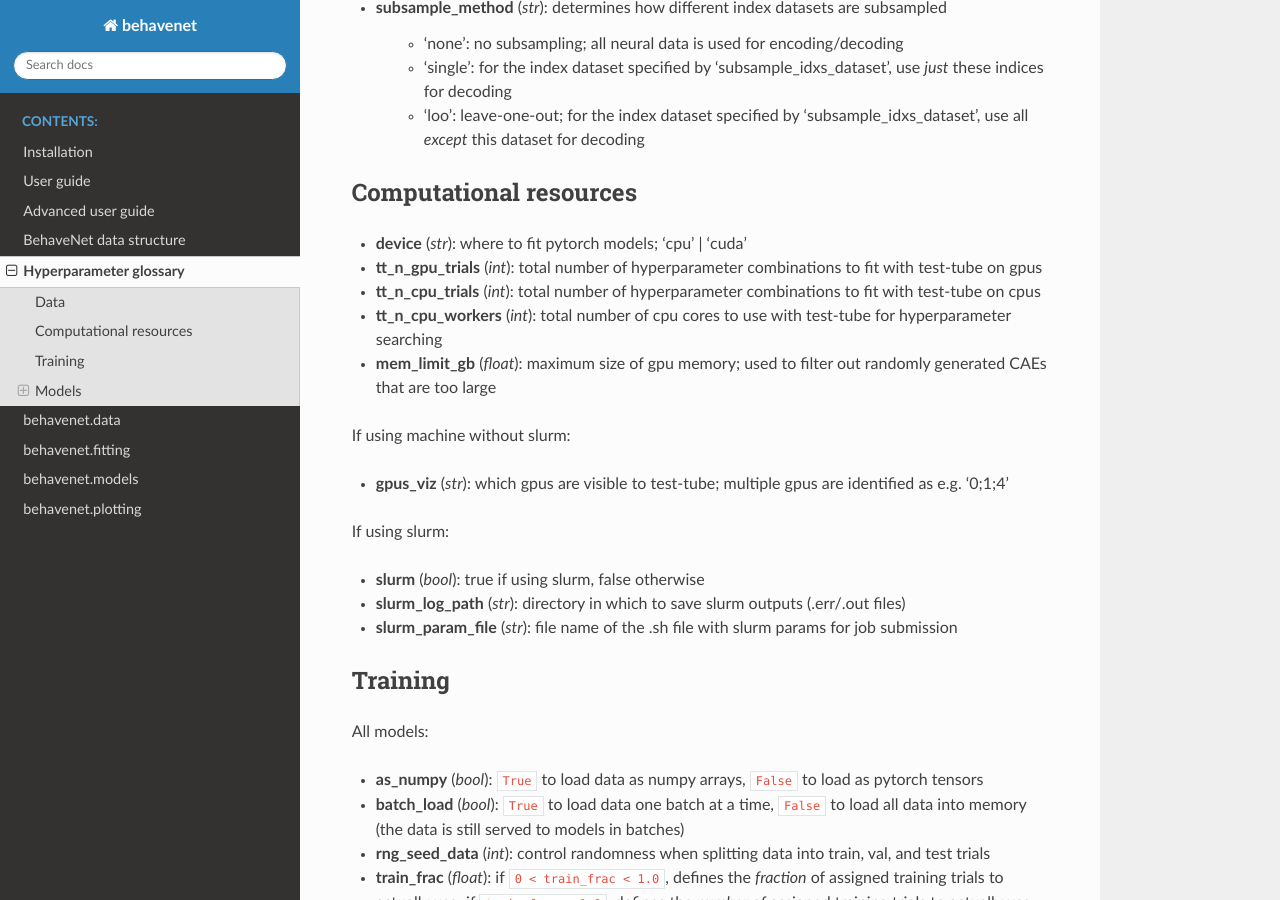
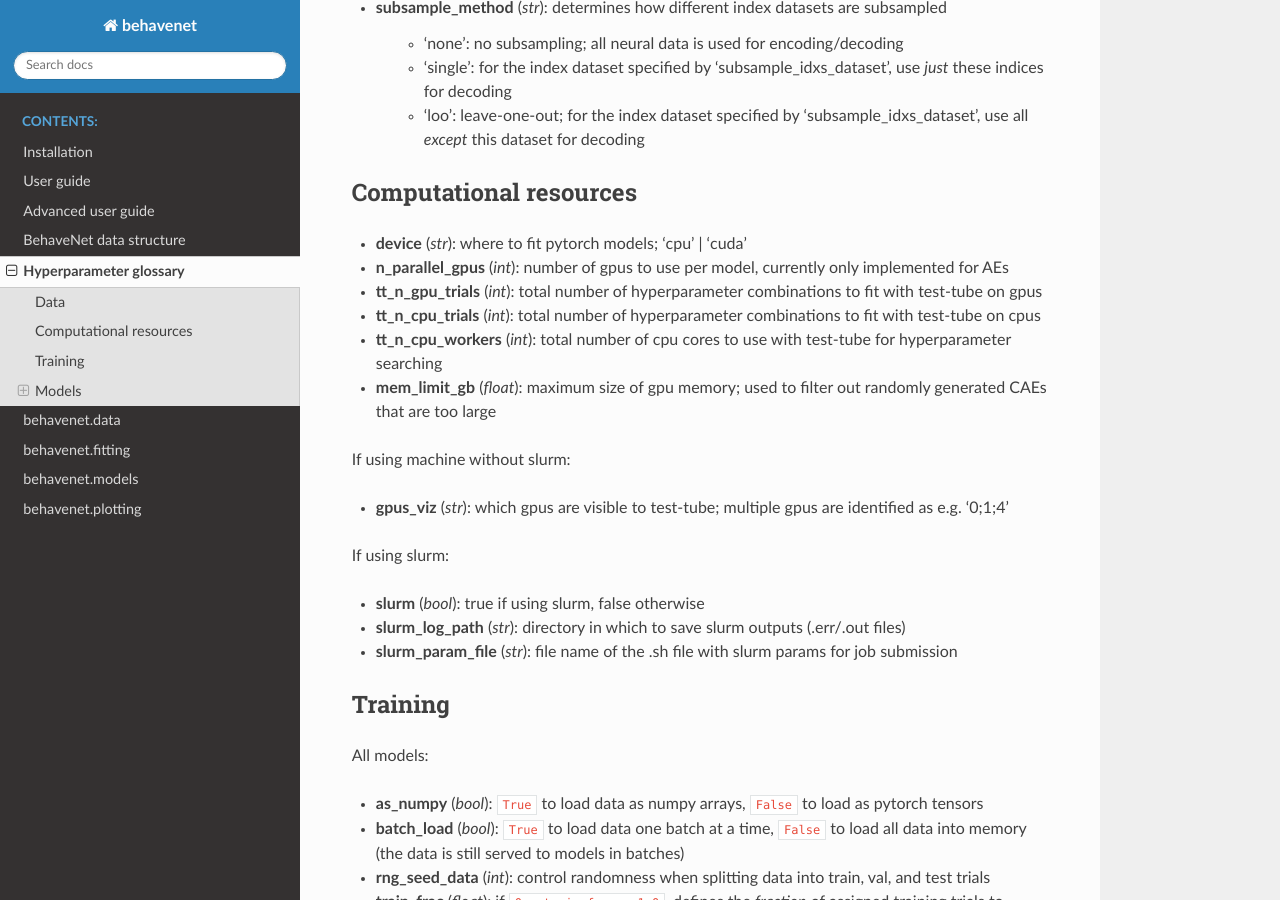
Before and after one commit to themattinthehatt/behavenet, a Sphinx documentation site: the page built from docs/source/glossary.rst, in a window 1280 px wide and 900 px high, scrolled down 1238 px. Built offline with Sphinx 7.4.7 and the Read the Docs theme 2.0.0, drawn with Linux system fonts in a browser that asks for light colours.

Commit message:
parallel gpus hyperparam

```diff
--- a/docs/source/glossary.rst
+++ b/docs/source/glossary.rst
@@ -40,6 +40,7 @@ Computational resources
 =======================
 
 * **device** (*str*): where to fit pytorch models; 'cpu' | 'cuda'
+* **n_parallel_gpus** (*int*): number of gpus to use per model, currently only implemented for AEs
 * **tt_n_gpu_trials** (*int*): total number of hyperparameter combinations to fit with test-tube on gpus
 * **tt_n_cpu_trials** (*int*): total number of hyperparameter combinations to fit with test-tube on cpus
 * **tt_n_cpu_workers** (*int*): total number of cpu cores to use with test-tube for hyperparameter searching
```
